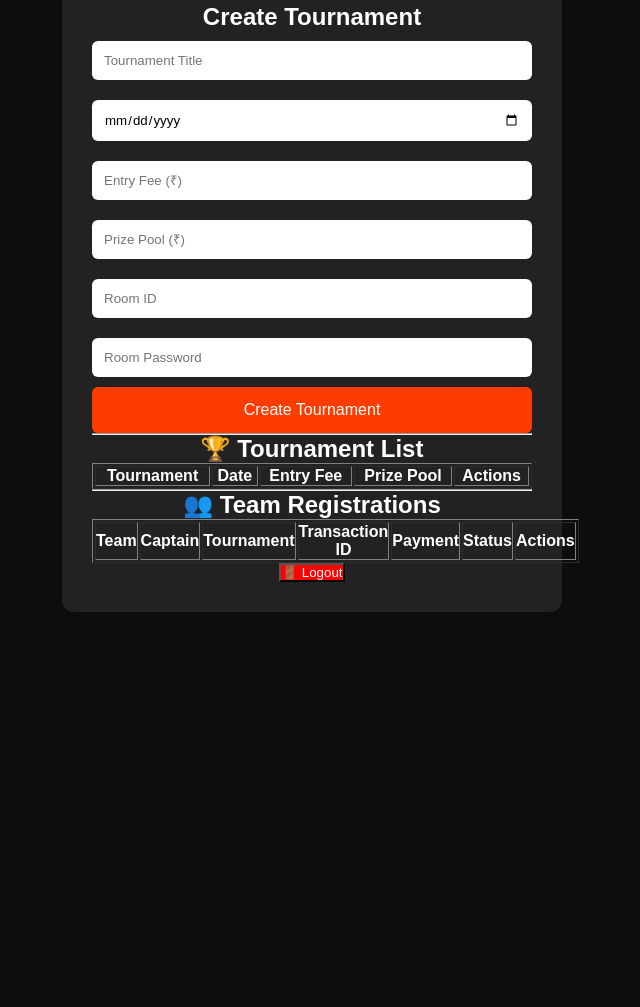
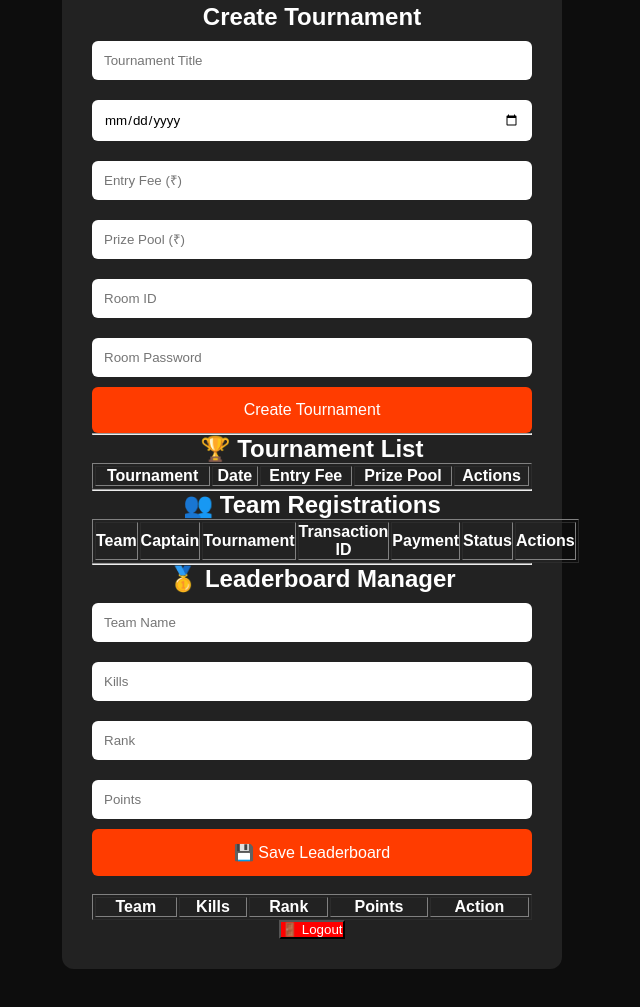
Before and after one commit to Ak56440/E_SPORT_AK, a plain HTML site: page admin.html in a window 1280 px wide. Shown: the part 205-1212 px from the top of the page, without its empty margins (328-968 px from the left). Before the commit the page ends 937 px from the top, so only its background shows below. Drawn offline with Linux system fonts and the light colour scheme; no server answers.

Commit message:
Add leaderboard manager form to admin.html
Added a leaderboard manager form with fields for team name, kills, rank, and points.

```diff
--- a/admin.html
+++ b/admin.html
@@ -86,6 +86,45 @@
 </tbody>
 
 </table>
+    <hr>
+
+<h2>🥇 Leaderboard Manager</h2>
+
+<form id="leaderboardForm">
+
+    <input type="text" id="lbTeamName" placeholder="Team Name" required>
+
+    <input type="number" id="lbKills" placeholder="Kills" required>
+
+    <input type="number" id="lbRank" placeholder="Rank" required>
+
+    <input type="number" id="lbPoints" placeholder="Points" required>
+
+    <button type="submit">
+        💾 Save Leaderboard
+    </button>
+
+</form>
+
+<br>
+
+<table border="1" width="100%" cellpadding="10">
+
+<thead>
+<tr>
+<th>Team</th>
+<th>Kills</th>
+<th>Rank</th>
+<th>Points</th>
+<th>Action</th>
+</tr>
+</thead>
+
+<tbody id="leaderboardAdminTable">
+
+</tbody>
+
+</table>
 <button id="logoutBtn" style="background:red;color:white;">
     🚪 Logout
 </button>
```
